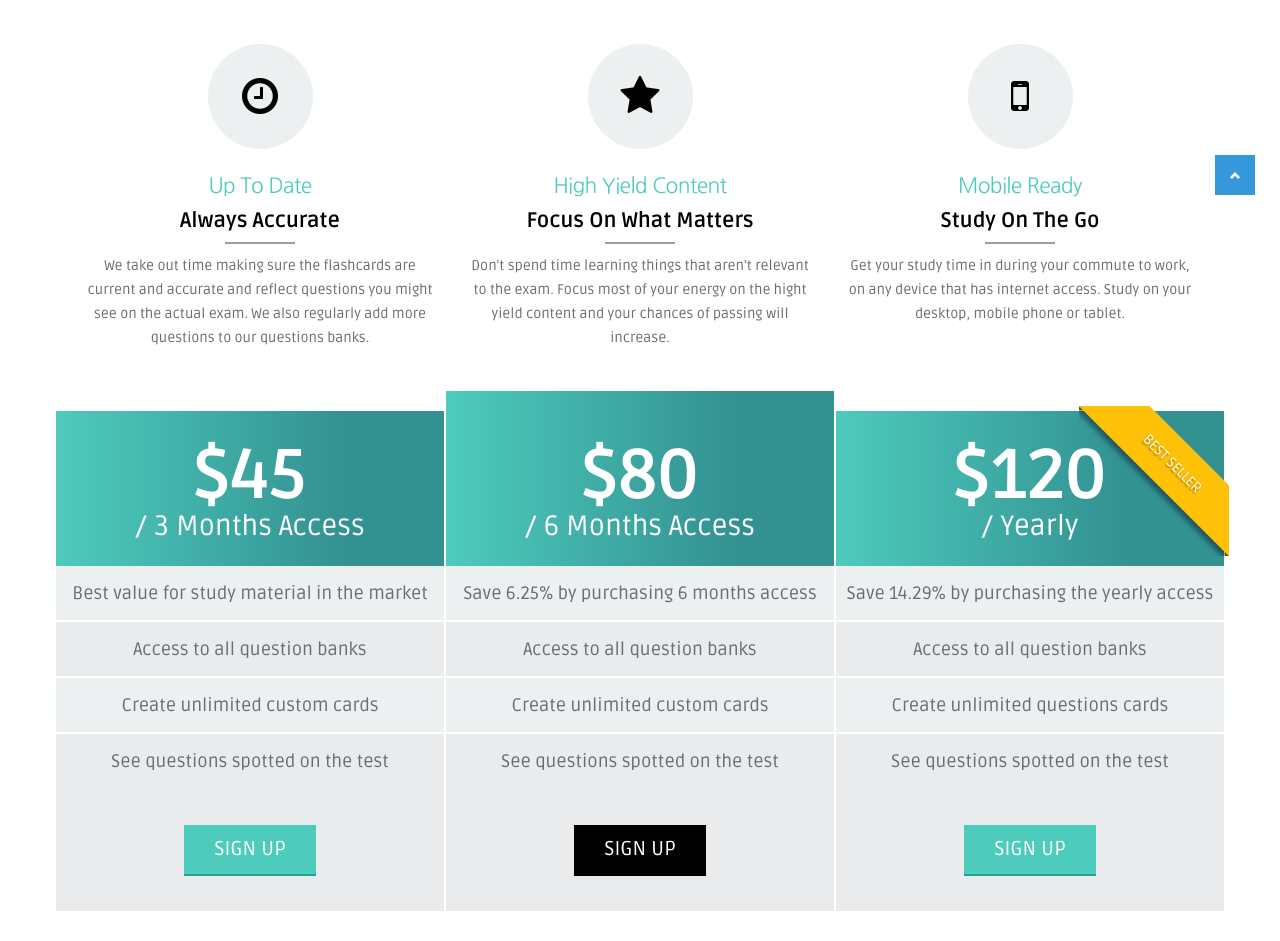
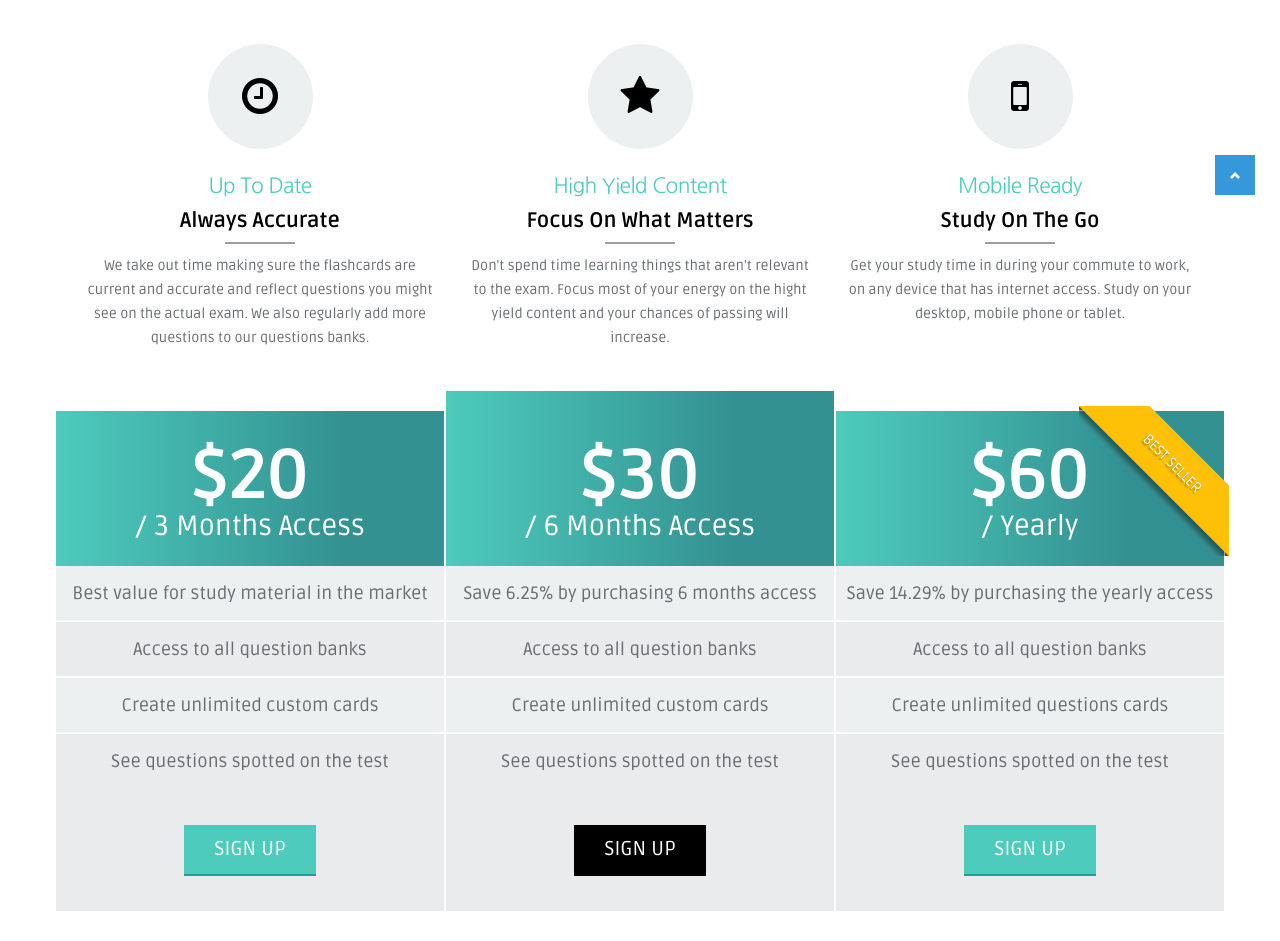
Before and after one commit to cvinfotech/cbetflashcards_latest, a Laravel app: page / in a window 1280 px wide. Shown: the part 705-1646 px from the top of the page. Run offline with Laravel 8, Linux system fonts and the light colour scheme; some libraries are stand-ins or nearby versions.

Commit message:
Default Changelist 13/5

```diff
--- a/resources/views/index.blade.php
+++ b/resources/views/index.blade.php
@@ -193,7 +193,7 @@
                        <hr>
                      </div>-->
                     <div class="icn-main-container">
-                        <span class="icn-container">$45</span>
+                        <span class="icn-container">$20</span>
                         <span class="icn-container sub">/ 3 Months Access</span>
 
                     </div>
@@ -214,7 +214,7 @@
                     <div class="servicetitle">
                     </div>
                     <div class="icn-main-container">
-                        <span class="icn-container">$80</span>
+                        <span class="icn-container">$30</span>
                         <span class="icn-container sub">/ 6 Months Access</span>
                     </div>
                     <ul class="pricing">
@@ -238,7 +238,7 @@
                         <div class="banner-container">
                             <div class="banner">Best Seller</div>
                         </div>
-                        <span class="icn-container">$120</span>
+                        <span class="icn-container">$60</span>
                         <span class="icn-container sub">/ Yearly</span>
                     </div>
                     <ul class="pricing">
```
Also changed, not shown: 1 other file.
